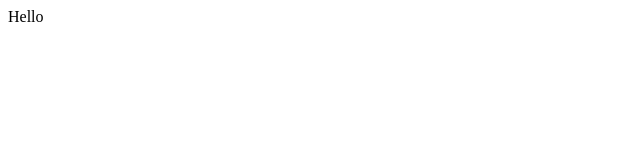
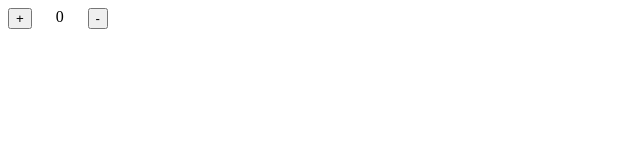
Before and after one commit to sachingupta67/react-tutorial-by-me, a React (Create React App) app: page / in a window 1280 px wide. Shown: the top 160 px of the page, without its empty margins (0-640 px from the left). Built offline with nearby package versions, Linux system fonts and the light colour scheme.

Commit message:
counter application added

```diff
--- a/src/App.tsx
+++ b/src/App.tsx
@@ -1,7 +1,12 @@
+import Application from 'application';
 import React from 'react';
 
 const App: React.FC = () => {
-  return <div>Hello</div>;
+  return (
+    <div>
+      <Application />
+    </div>
+  );
 };
 
 export default App;
```
